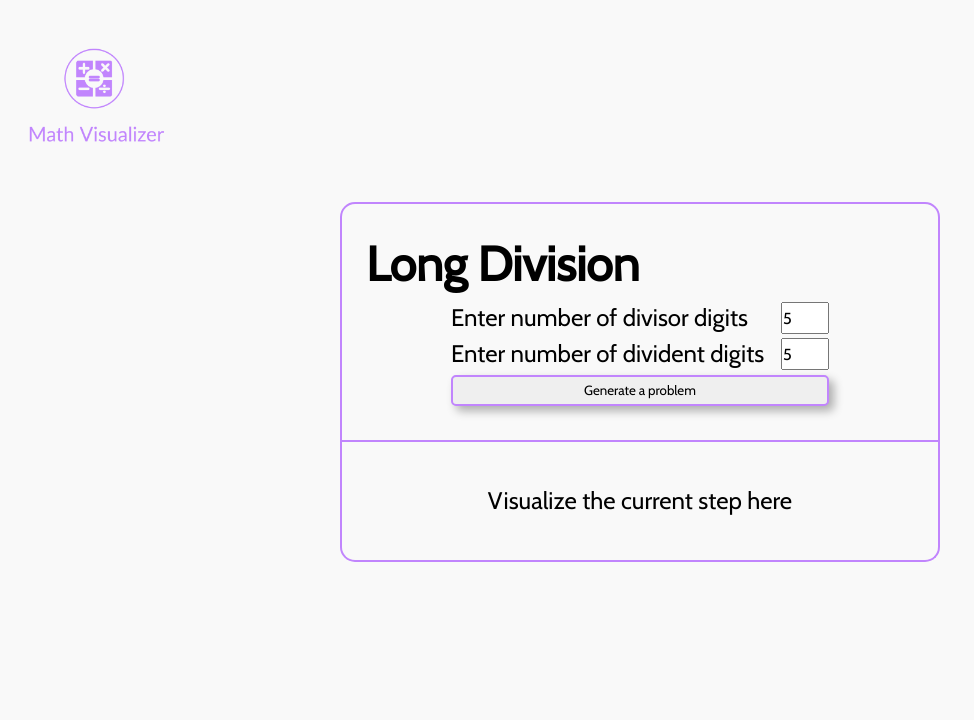
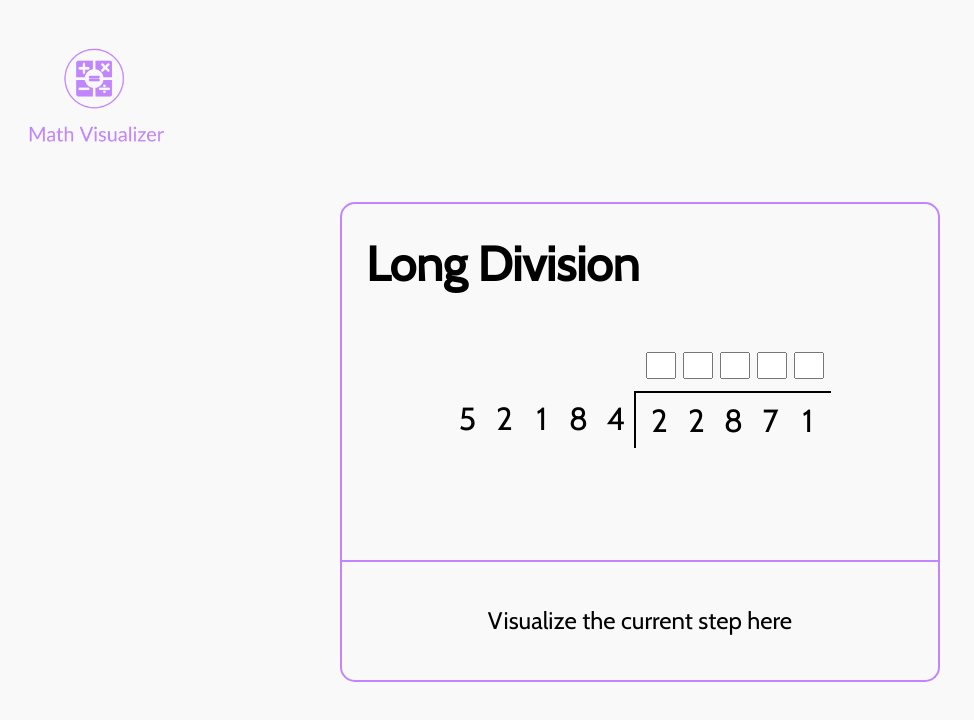
Before and after one commit to rtalexa1/math-visualizer, a Vue app: page /#/long_division in a window 1280 px wide. Both pictures are taken after typing "5", "5" into the empty fields and a click on the button "Generate a problem". Shown: the top 720 px of the page, without its empty margins (0-974 px from the left). Built offline with nearby package versions, Linux system fonts and the light colour scheme.

Commit message:
Style problem display

```diff
--- a/src/views/LongDivision.vue
+++ b/src/views/LongDivision.vue
@@ -1,12 +1,18 @@
 <template>
   <div class="visualization-container">
     <h1>Long Division</h1>
-    <div class="problem">
-      <form @submit.prevent>
+    <br />
+    <form v-if="gettingNumberInput" @submit.prevent>
       <div class="numbers-form">
         <div class="labels">
-            <label for="divisor">Enter number of divisor digits</label>
-            <label for="dividend">Enter number of divident digits</label>
+          <label for="divisor"
+            >Enter number of divisor digits
+            <span style="font-size: small">(max 5)</span></label
+          >
+          <label for="dividend"
+            >Enter number of divident digits
+            <span style="font-size: small">(max 10)</span></label
+          >
         </div>
         <div class="inputs">
           <input
@@ -14,12 +20,18 @@
             id="divisor"
             v-model="divisorDigits"
             class="number-input"
+            placeholder="1"
+            min="1"
+            max="5"
           />
           <input
             type="number"
             id="dividend"
             v-model="dividendDigits"
             class="number-input"
+            placeholder="1"
+            min="1"
+            max="10"
           />
         </div>
       </div>
@@ -29,6 +41,38 @@
         </button>
       </div>
     </form>
+    <div v-else class="problem">
+      <div class="input-line">
+        <span
+          v-for="digit in divisor"
+          :key="digit.index"
+          class="divisor-placeholder"
+          >{{ digit }}</span
+        >
+        <span class="quotient"
+          ><span v-for="digit in dividend" :key="digit.index"
+            ><input type="number" class="quotient-digit" /></span
+        ></span>
+      </div>
+      <div class="problem-line">
+        <span class="divisor">
+          <span
+            v-for="digit in divisor"
+            :key="digit.index"
+            class="divisor-digit"
+            >{{ digit }}</span
+          >
+        </span>
+        <span class="dividend"
+          ><span
+            v-for="digit in dividend"
+            :key="digit.index"
+            class="dividend-digit"
+            >{{ digit }}</span
+          ></span
+        >
+        <span class="placeholder"></span>
+      </div>
     </div>
   </div>
   <div class="current-step">Visualize the current step here</div>
@@ -43,50 +87,63 @@ export default {
       dividendDigits: undefined,
       divisor: undefined,
       dividend: undefined,
+      quotient: undefined,
+      remainder: undefined,
+      gettingNumberInput: true,
+      currentStepText: "",
+      currentDividendDigit: undefined,
     };
   },
   methods: {
     generateProblem() {
       this.generateDivisor();
       this.generateDividend();
+      this.quotient = this.computeQuotient;
+      this.remainder = this.computeRemainder;
       console.log(this.divisor);
       console.log(this.dividend);
+      console.log(this.quotient);
+      console.log(this.remainder);
+      this.gettingNumberInput = false;
+      this.divide();
     },
     generateDivisor() {
       let numString = "" + this.randomNumber(1, 9).toString();
       for (let i = 1; i < this.divisorDigits; i++) {
         numString += Math.floor(Math.random() * 9).toString();
       }
-      this.divisor = parseInt(numString);
+      this.divisor = numString;
     },
     generateDividend() {
       let numString = "" + this.randomNumber(1, 9).toString();
       for (let i = 1; i < this.dividendDigits; i++) {
         numString += Math.floor(Math.random() * 9).toString();
       }
-      this.dividend = parseInt(numString);
+      this.dividend = numString;
     },
     randomNumber(min, max) {
       return Math.floor(Math.random() * (max - min) + min);
+    },
+    divide() {},
+  },
+  computed: {
+    computeQuotient: function () {
+      return Math.floor(this.dividend / this.divisor);
+    },
+    computeRemainder: function () {
+      return this.dividend - this.divisor * this.solution;
     },
   },
 };
 </script>
 
-<style>
+<style lang="scss">
 .visualization-container {
   border: solid 2px #c185fd;
   border-radius: 15px 15px 0 0;
   width: 25em;
-  height: 10em;
+  height: 15em;
   padding: 1em;
-}
-
-.problem {
-  display: flex;
-  flex-direction: column;
-  justify-content: center;
-  align-items: center;
 }
 
 .numbers-form {
@@ -109,26 +166,109 @@ export default {
 }
 
 .number-input {
-  width: 3em;
-  height: 2em;
+  width: 2em;
+  height: 1.5em;
   font: inherit;
-  font-size: medium;
+  font-size: large;
 }
 
 .button-container {
   display: flex;
   flex-direction: column;
+  align-items: center;
+  margin-top: 0.5em;
 }
 
 .purp-btn {
   margin-top: 3px;
   box-shadow: 5px 5px 10px rgba(0, 0, 0, 0.3);
-  border: solid 2px #c185fd;
+  border: solid 2px #ffffff;
   border-radius: 5px;
+  width: 60%;
   padding: 0.4em;
-  color: #000000;
+  color: #ffffff;
+  background: #c185fd;
   cursor: pointer;
   font-family: inherit;
+  transition: color 100ms, background-color 100ms;
+
+  &:hover,
+  &:focus,
+  &:active {
+    color: #c185fd;
+    background: #ffffff;
+  }
+}
+
+.problem {
+  display: flex;
+  flex-direction: column;
+  justify-content: center;
+  align-items: center;
+  font-size: xx-large;
+}
+
+.input-line {
+  display: flex;
+  flex-direction: row;
+  justify-content: space-evenly;
+}
+
+.divisor-placeholder {
+  opacity: 0;
+  display: inline-block;
+  margin: 3.5px;
+  width: 30px;
+  text-align: center;
+}
+
+.quotient {
+  padding-left: 5px;
+}
+
+.quotient-digit {
+  display: inline-block;
+  margin: 3.5px;
+  width: 30px;
+  height: 1.5em;
+  font: inherit;
+  font-size: large;
+}
+
+.problem-line {
+  display: flex;
+  flex-direction: row;
+  justify-content: space-evenly;
+}
+
+// .divisor {
+//   margin-right: 7px;
+// }
+
+.divisor-digit {
+  display: inline-block;
+  margin: 3.5px;
+  width: 30px;
+  text-align: center;
+}
+
+.dividend {
+  border-top: solid 2px;
+  border-left: solid 2px;
+  padding-left: 5px;
+}
+
+.dividend-digit {
+  display: inline-block;
+  margin: 3.5px;
+  width: 30px;
+  text-align: center;
+}
+
+.placeholder {
+  border-top: 2px solid;
+  width: 5px;
+  height: 50px;
 }
 
 .current-step {
```
Lines whose indentation alone changed are shown as unchanged.
